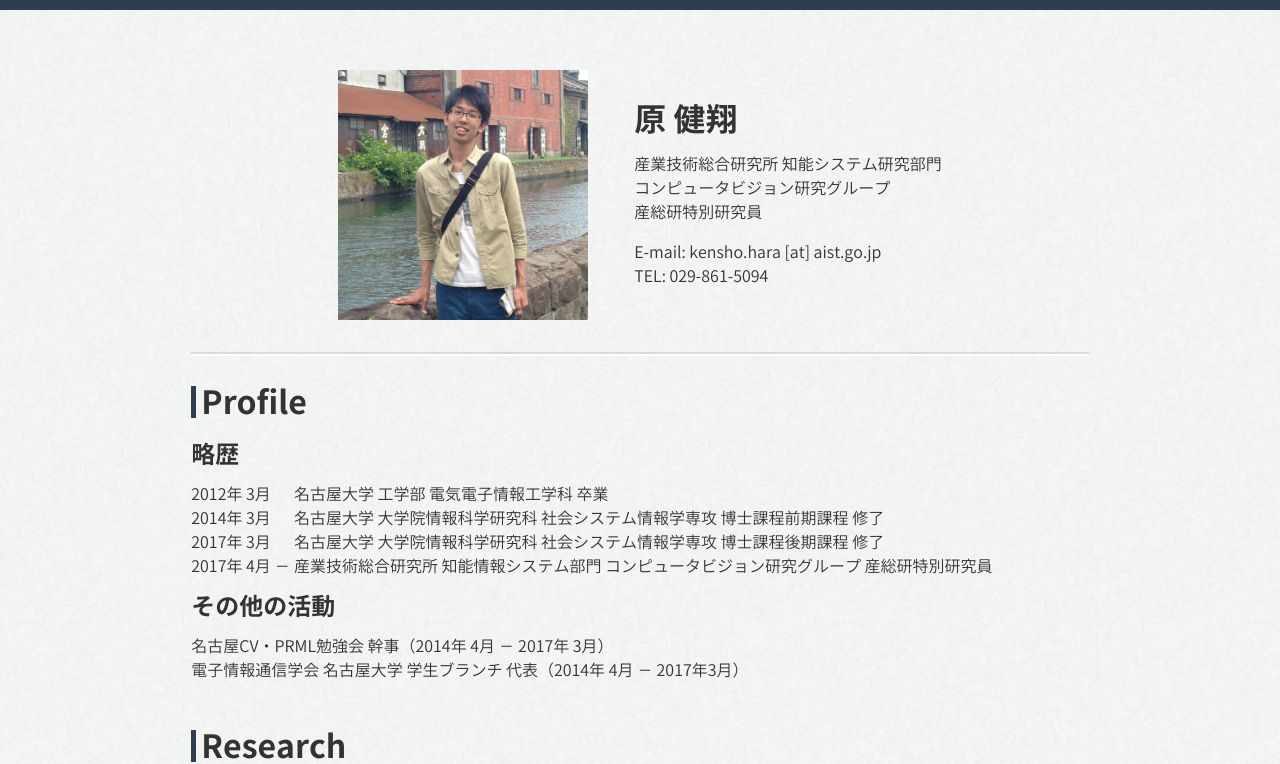
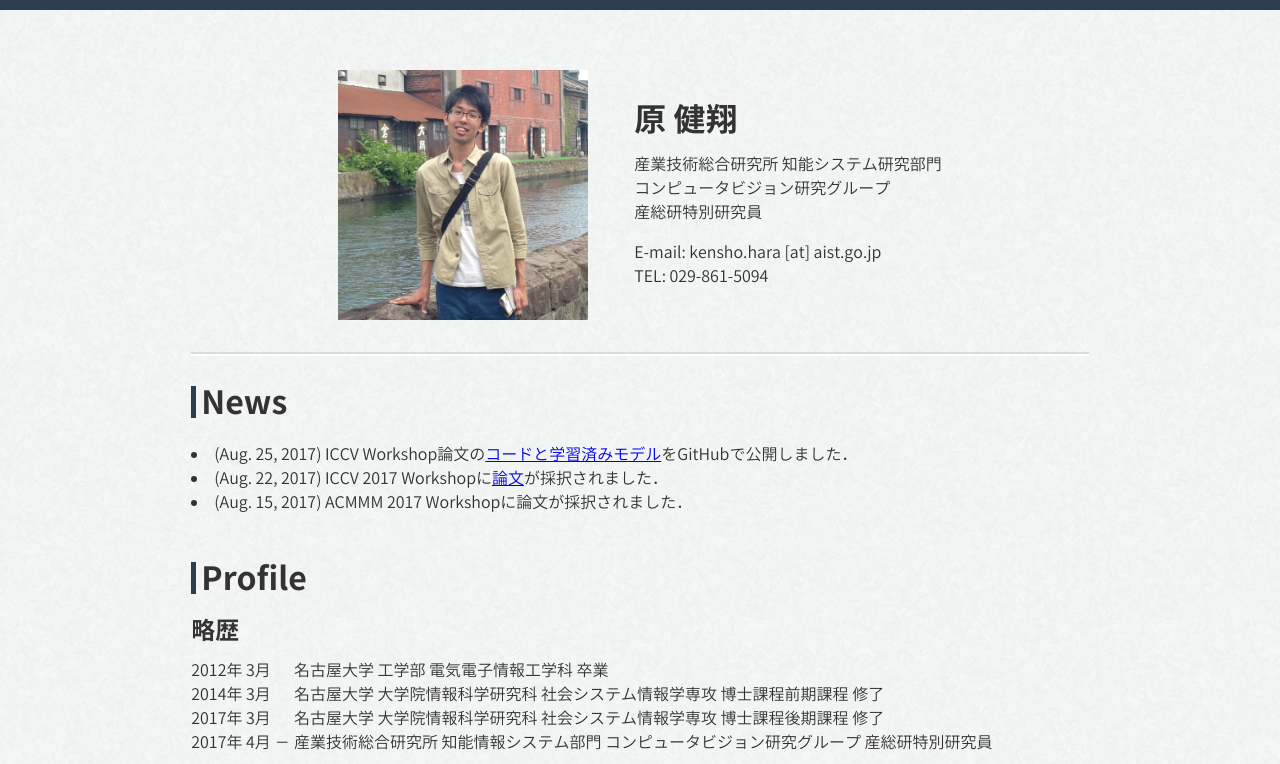
Before and after one commit to kenshohara/kenshohara.github.io, a plain HTML site: page index.html in a window 1280 px wide. Shown: the part 46-810 px from the top of the page. Drawn offline with Linux system fonts and the light colour scheme.

Commit message:
add news

```diff
--- a/index.html
+++ b/index.html
@@ -39,6 +39,20 @@
           E-mail: kensho.hara [at] aist.go.jp <br />
           TEL: 029-861-5094
         </p>
+      </section>
+    </article>
+    <article class="info">
+      <h1 class="info--heading" id="news">News</h1>
+      <section>
+        <li>
+          (Aug. 25, 2017) ICCV Workshop論文の<a href="https://github.com/kenshohara/3D-ResNets">コードと学習済みモデル</a>をGitHubで公開しました．
+        </li>
+        <li>
+          (Aug. 22, 2017) ICCV 2017 Workshopに<a href="https://arxiv.org/abs/1708.07632">論文</a>が採択されました．
+        </li>
+        <li>
+          (Aug. 15, 2017) ACMMM 2017 Workshopに論文が採択されました．
+        </li>
       </section>
     </article>
     <article class="info">
```
Also changed, not shown: index_en.html (+3 -0 lines).
